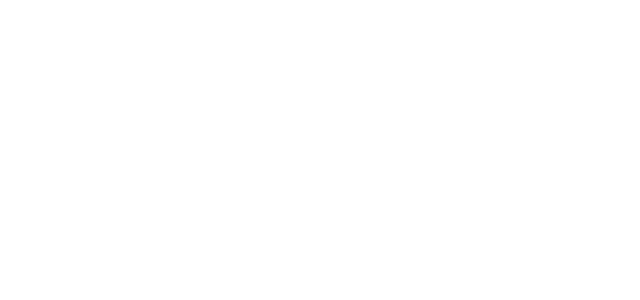
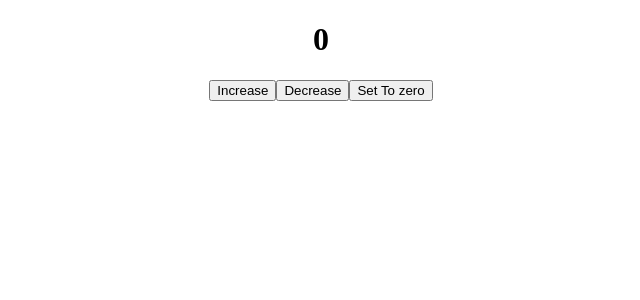
Before and after one commit to arjun-rishi-2004/React-Pedrotech, a React (Create React App) app: page / in a window 1280 px wide. Shown: the top 300 px of the page, without its empty margins (319-959 px from the left). Built offline with nearby package versions, Linux system fonts and the light colour scheme.

Commit message:
useState with function ,arrow functions,anony func

```diff
--- a/src/App.js
+++ b/src/App.js
@@ -1,48 +1,24 @@
 import './App.css';
+import {useState} from 'react'
 
 function App() {
-  const planets=[
-{name:"Earth" ,isGasPlanet:false},
-{name:"Mars" ,isGasPlanet:true},
-{name:"Jupiter" ,isGasPlanet:true},
-{name:"Mercury" ,isGasPlanet:false},
-{name:"Pluto" ,isGasPlanet:false},
-  ]
 
-  return (
-    <div className="App">
-
-          {/* // <Planet name="Earth" isGasPlanet={true} />
-          // <Planet props={planet}/> */}
-        {/* <DisplayAllPlanets props={planets}/> */}
-      <Child name="Arjun" dept="CSE"/>
-      <Student name="Deva" dept="CSBS"/>
-</div>
-  )
-}
-function DisplayAllPlanets({ props }) {
-  console.log("Prps",props)
-  return props.map((prop) => (
-    <Planet name={prop.name} isGasPlanet={prop.isGasPlanet} />
-  ));
+const [count,setCount]=useState(0);
+function decrease(){
+  setCount(count-1);
 }
 
-function Child({name,dept}){
-console.log(name,dept);
+const setToZero = ()=>{
+  setCount(0);
 }
 
-function Student({name}){
-  console.log(name);
-
-}
-
-
-function Planet(props){
-  console.log(props);
-  return (
-    props.isGasPlanet &&
+return (
     <div>
-      <h1 style={{color:props.name=="Mars" && "red"}}>{props.name}</h1>
+      <center> <h1>{count} </h1>
+       <button onClick={()=>{setCount(count+1)}}>Increase</button>
+       <button onClick={decrease} >Decrease</button>
+       <button onClick={setToZero}>Set To zero</button>
+       </center>
     </div>
   )
 
```
